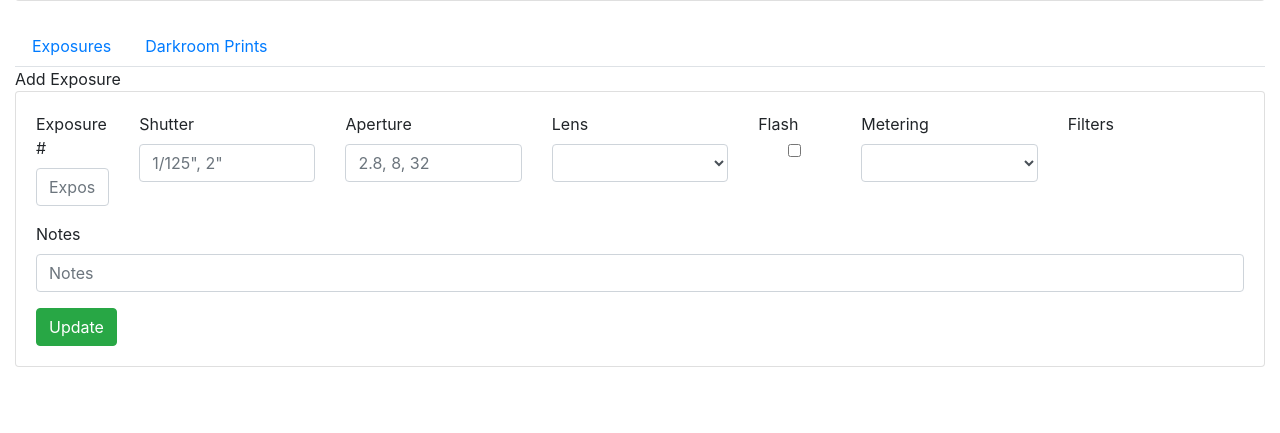
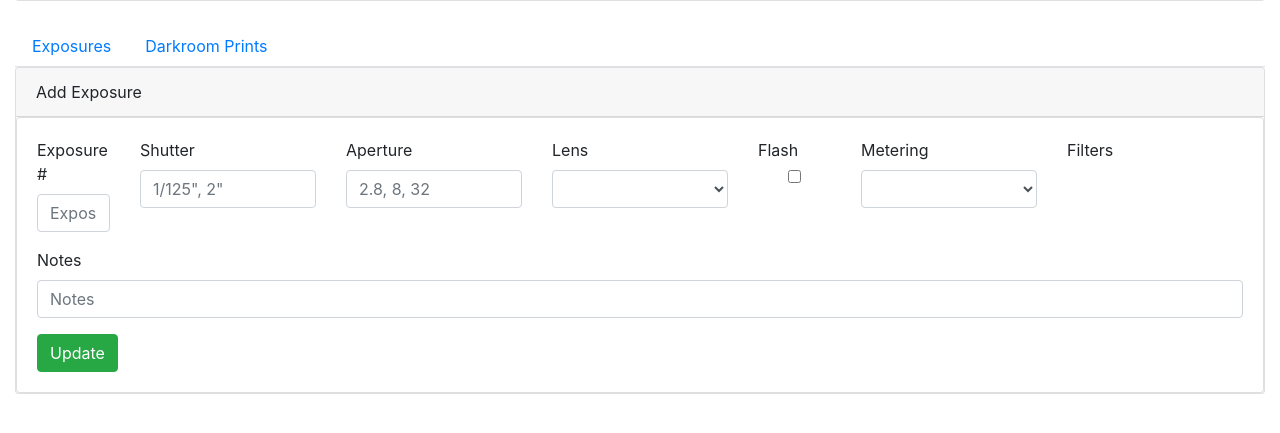
Before and after one commit to m00dawg/filmlog, a Flask app: template filmlog/templates/film/35mm.html in a window 1280 px wide. Shown: the part 349-782 px from the top of the page. Run offline with Flask 2, Linux system fonts and the light colour scheme; the template is opened without the code that fills it, so the values that code supplies are empty; parts of the project's set-up code (start-up, migrations or seed data) failed here and were passed over; some libraries are stand-ins or nearby versions.

Commit message:
Fixing print views

```diff
--- a/filmlog/static/print.css
+++ b/filmlog/static/print.css
@@ -33,7 +33,7 @@ body, span, div, table, tr, tbody, tfoot, td, hr {
   border-bottom: 1px solid #eee;
 }
 
-.panel-heading{
+.card-header{
   padding: 2px;
 }
 
--- a/filmlog/templates/film/35mm.html
+++ b/filmlog/templates/film/35mm.html
@@ -5,8 +5,8 @@
   {% include 'film/film_details.html' %}
 
   {% if exposures %}
-  <div class="panel panel-default">
-    <div class="panel-heading"><strong>Exposures</strong></div>
+  <div class="card">
+    <div class="card-header"><strong>Exposures</strong></div>
     <table class="table table-striped table-bordered" id="exposures">
       <tr>
         <th>Number</th>
@@ -76,15 +76,15 @@
 </div>
 {% endif %}
 
-<div class="panel panel-primary">
-  <div class="panel-heading">Add Exposure</div>
+<div class="card">
+  <div class="card-header">Add Exposure</div>
   {% include 'film/exposure.html' %}
 
 </div>
 
 {% if film.notes %}
-<div class="panel panel-default">
-  <div class="panel-heading">Notes</div>
+<div class="card">
+  <div class="card-header">Notes</div>
   <div class="filmNotes">
     {{ film.notes }}
   </div>
--- a/filmlog/templates/film/film_details.html
+++ b/filmlog/templates/film/film_details.html
@@ -40,8 +40,10 @@
   </div>
   <br />
   <div>
+    {% if not print_view %}
       <ul class="nav nav-tabs">
         <li class="nav-item"><a class="nav-link {% if view =='exposures' %} active {% endif %} " href="/binders/{{ binderID }}/projects/{{ film.projectID }}/films/{{ film.filmID }}">Exposures</a></li>
         <li class="nav-item"><a class="nav-link {% if view == 'prints' %} active {% endif %}" href="/binders/{{ binderID }}/projects/{{ film.projectID }}/films/{{ film.filmID }}/prints">Darkroom Prints</a></li>
       </ul>
+    {% endif %}
   </div>
```
Also changed, not shown: filmlog/templates/film/35mm-print.html (+4 -4 lines), filmlog/templates/print.html (+4 -3 lines).
